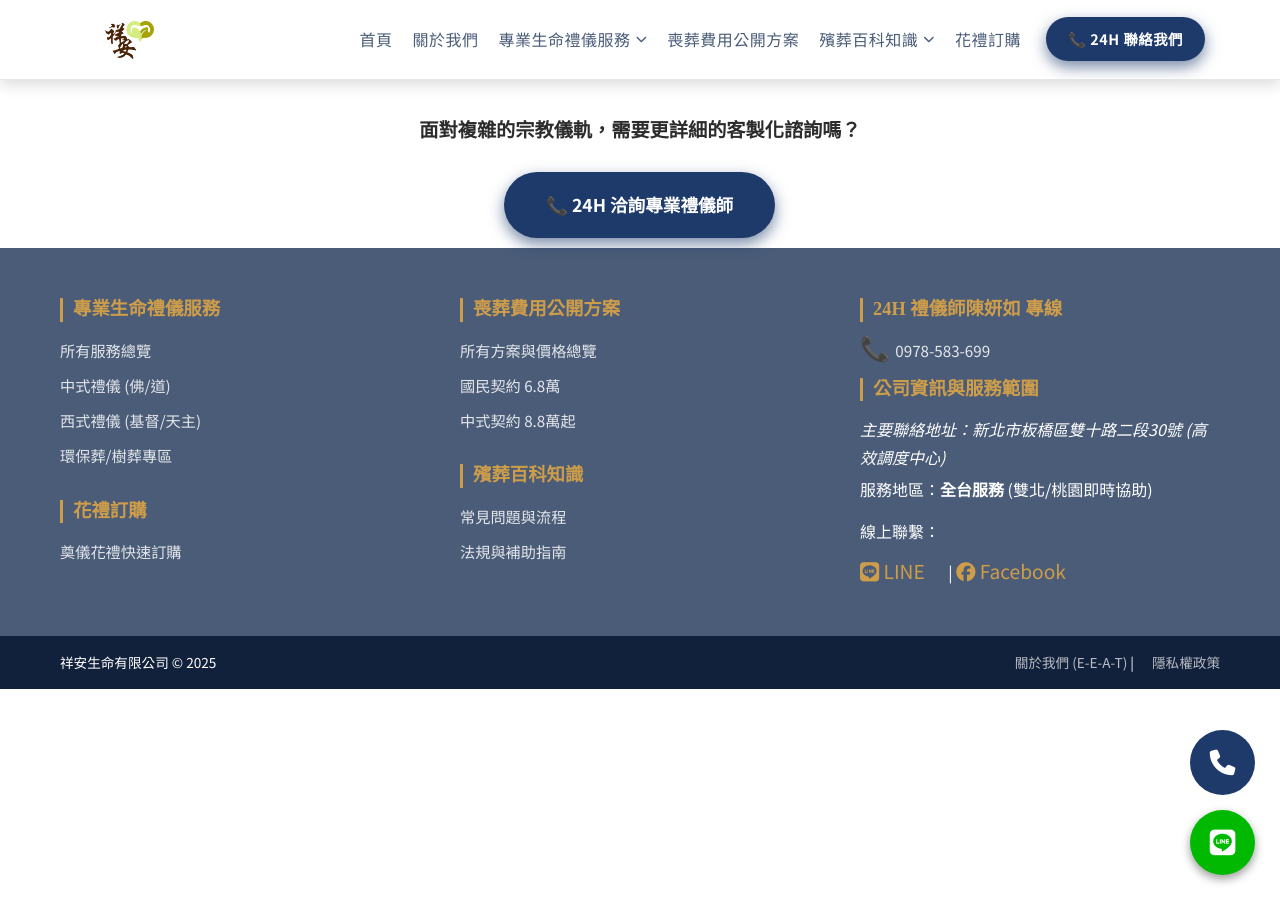
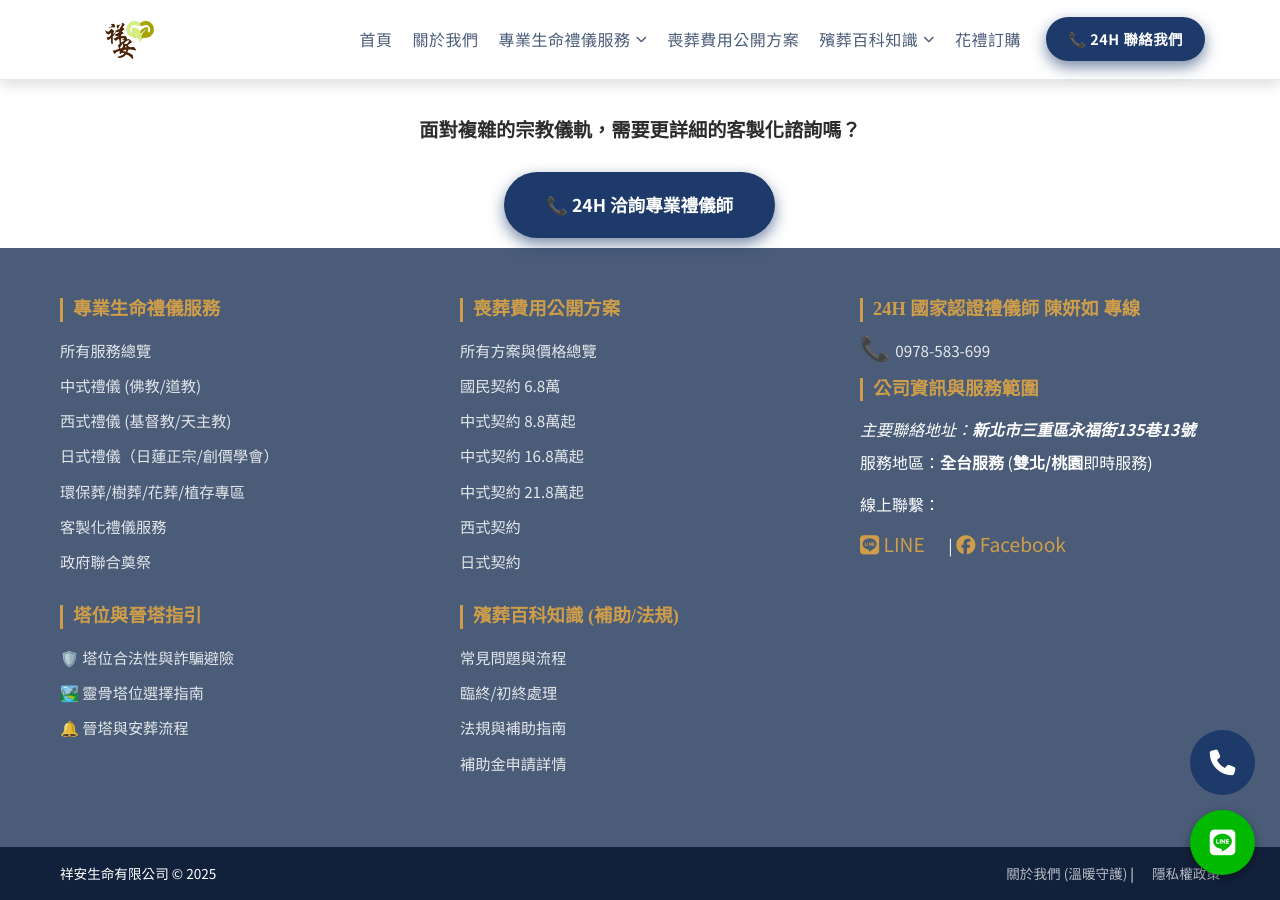
Before and after one commit to Shiangan/Shiangan, a Jekyll site: the page article-buddhist-taoist-compare.html, which Jekyll copies as it is, in a window 1280 px wide and 900 px high, scrolled down 5479 px. Built offline with Jekyll 4.4.1, drawn with Linux system fonts in a browser that asks for light colours; some web fonts are replaced.

Commit message:
Update article-buddhist-taoist-compare.html

```diff
--- a/article-buddhist-taoist-compare.html
+++ b/article-buddhist-taoist-compare.html
@@ -378,81 +378,95 @@
             <div class="footer-block footer-links">
                 <h4>專業生命禮儀服務</h4>
                 <ul>
-                    <li><a href="services.html">所有服務總覽</a></li>
-                    <li><a href="services.html#buddhist-taoist">中式禮儀 (佛/道)</a></li>
-                    <li><a href="services.html#Western-etiquette">西式禮儀 (基督/天主)</a></li>
-                    <li><a href="services.html#eco-burial">環保葬/樹葬專區</a></li>
+                    <li><a href="services.html" title="所有禮儀服務總覽">所有服務總覽</a></li>
+                    <li><a href="services.html#buddhist-taoist" title="中式佛/道教禮儀">中式禮儀 (佛教/道教)</a></li>
+                    <li><a href="services.html#western-etiquette" title="西式基督/天主教禮儀">西式禮儀 (基督教/天主教)</a></li>
+                    <li><a href="services.html#japanese-etiquette" title="日式宗教禮儀">日式禮儀（日蓮正宗/創價學會）</a></li>
+                    <li><a href="services.html#eco-burial" title="環保葬、樹葬專區">環保葬/樹葬/花葬/植存專區</a></li>
+                    <li><a href="services.html#customized-etiquette" title="榮民、特定習俗等客製化服務">客製化禮儀服務</a></li>
+                    <li><a href="services.html#special-together" title="聯合奠祭">政府聯合奠祭</a></li>
                 </ul>
 
-                <h4>花禮訂購</h4>
+                <h4> 塔位與晉塔指引 </h4>
                 <ul>
-                    <li><a href="order.html">奠儀花禮快速訂購</a></li>
+                    <li><a href="ta-wei-he-fa-xing-query-guide.html" title="塔位合法性與詐騙避險指南">🛡️ 塔位合法性與詐騙避險</a></li>
+                    <li><a href="ta-wei-choice-guide.html" title="靈骨塔位選擇指南">🏞️ 靈骨塔位選擇指南</a></li>
+                    <li><a href="jin-ta-process-details.html" title="圓滿晉塔與安葬流程詳解">🔔 晉塔與安葬流程</a></li>
                 </ul>
             </div>
 
             <div class="footer-block footer-links">
                 <h4>喪葬費用公開方案</h4>
                 <ul>
-                    <li><a href="plans.html">所有方案與價格總覽</a></li>
-                    <li><a href="plans.html#basic">國民契約 6.8萬</a></li>
-                    <li><a href="plans.html#eight-eight">中式契約 8.8萬起</a></li>
+                    <li><a href="plans.html" title="所有費用方案與價格總覽">所有方案與價格總覽</a></li>
+                    <li><a href="plans.html#basic" title="國民契約 6.8萬方案">國民契約 6.8萬</a></li>
+                    <li><a href="plans.html#eighty-eight" title="中式契約 8.8萬方案">中式契約 8.8萬起</a></li>
+                    <li><a href="plans.html#sixteen-eight" title="中式契約 16.8萬方案">中式契約 16.8萬起</a></li>
+                    <li><a href="plans.html#twenty-one-eight" title="中式契約 21.8萬方案">中式契約 21.8萬起</a></li>
+                    <li><a href="plans.html#west" title="西式契約方案">西式契約</a></li>
+                    <li><a href="plans.html#japen" title="日式契約方案">日式契約</a></li>
                 </ul>
 
-                <h4>殯葬百科知識</h4>
+                <h4>殯葬百科知識 (補助/法規)</h4>
                 <ul>
-                    <li><a href="blog.html">常見問題與流程</a></li>
-                    <li><a href="blog.html#law-guide">法規與補助指南</a></li>
+                    <li><a href="blog.html" title="所有常見問題與流程總覽">常見問題與流程</a></li>
+                    <li><a href="blog.html#first-step" title="臨終/初終處理指南">臨終/初終處理</a></li>
+                    <li><a href="blog.html#law-guide" title="殯葬法規與補助指南">法規與補助指南</a></li>
+                    <li><a href="blog.html#subsidy-details" title="勞保/國保/榮民喪葬補助詳情">補助金申請詳情</a></li>
                 </ul>
             </div>
 
             <div class="footer-block footer-contact" itemscope itemtype="https://schema.org/LocalBusiness">
-                <h4 style="margin-bottom: 5px;">24H 禮儀師陳妍如 專線</h4>
+                <h4 style="margin-bottom: 5px;">24H 國家認證禮儀師 陳妍如 專線</h4>
                 <p style="font-size: 1.5rem; color: var(--accent-color); margin-top: 0;">
-                    📞 <a href="tel:+886978583699" itemprop="telephone">0978-583-699</a>
+                    📞 <a href="tel:+886978583699" itemprop="telephone" title="點擊撥打 24小時緊急專線">0978-583-699</a>
+                    <meta itemprop="priceRange" content="$$$">
+                    <meta itemprop="openingHours" content="Mo-Su 00:00-23:59">
+                    <meta itemprop="areaServed" content="台灣全區">
                 </p>
 
                 <h4>公司資訊與服務範圍</h4>
                 <address itemprop="address" itemscope itemtype="https://schema.org/PostalAddress">
                     <p>
-                        主要聯絡地址：<span itemprop="streetAddress">新北市板橋區雙十路二段30號 (高效調度中心)</span>
+                        主要聯絡地址：<span itemprop="streetAddress"><strong>新北市三重區永福街135巷13號</strong></span>
+                        <meta itemprop="addressLocality" content="新北">
+                        <meta itemprop="addressRegion" content="台灣">
                     </p>
                 </address>
-                <p>服務地區：<strong itemprop="areaServed">全台服務</strong> (雙北/桃園即時協助)</p>
+                <p>服務地區：<strong itemprop="areaServed">全台服務</strong> (<strong>雙北/桃園</strong>即時服務)</p>
 
                 <p style="margin-top: 15px;">線上聯繫：</p>
                 <div class="footer-social-links">
-                    <a href="https://line.me/ti/p/@yourlineid" target="_blank" rel="noopener noreferrer external" title="LINE ID"><i class="fab fa-line"></i> LINE</a> |
-                    <a href="https://www.facebook.com/ShianganLife" target="_blank" rel="noopener noreferrer external" title="Facebook 粉絲專頁"><i class="fab fa-facebook"></i> Facebook</a>
+                    <a href="https://line.me/ti/p/@yourlineid" target="_blank" rel="noopener noreferrer nofollow" title="LINE ID 即時諮詢"><i class="fab fa-line" aria-hidden="true"></i> LINE</a> |
+                    <a href="https://www.facebook.com/ShianganLife" target="_blank" rel="noopener noreferrer nofollow" title="Facebook 粉絲專頁聯繫"><i class="fab fa-facebook" aria-hidden="true"></i> Facebook</a>
                 </div>
-                <meta itemprop="name" content="祥安生命有限公司">
-                <meta itemprop="url" content="https://24hour.台灣/Shiangan/">
-                <meta itemprop="email" content="service@shiangan.com.tw">
             </div>
         </div>
 
         <div class="footer-copyright">
             <div class="container">
-                <div class="footer-logo">祥安生命有限公司 © <span id="current-year">2025</span></div>
+                <div class="footer-logo text-line-container">
+                    <span class="fit-text-line" title="祥安生命有限公司版權所有">祥安生命有限公司 © <span id="current-year"></span></span>
+                </div>
                 <div class="footer-meta">
-                    <a href="about.html" rel="nofollow">關於我們 (E-E-A-T)</a> | <a href="privacy.html" rel="nofollow">隱私權政策</a>
+                     <a href="about.html#team" title="了解祥安的服務理念與團隊">關於我們 (溫暖守護)</a> | <a href="privacy.html" title="隱私權政策與聲明">隱私權政策</a>
                 </div>
             </div>
         </div>
     </footer>
 
-    <a href="#top" class="back-to-top" aria-label="返回頁面頂部"><i class="fas fa-chevron-up"></i></a>
-
-    <div class="floating-cta" aria-label="快速聯繫方式">
-        <a href="tel:+886978583699" title="24H 緊急電話諮詢" aria-label="24小時電話諮詢"><i class="fas fa-phone"></i></a>
-        <a href="https://line.me/ti/p/@yourlineid" target="_blank" rel="noopener noreferrer external" title="LINE 即時諮詢" aria-label="LINE 即時線上諮詢"><i class="fab fa-line"></i></a>
+    <div class="floating-cta" aria-label="緊急聯繫方式">
+        <a href="tel:+886978583699" title="24H 電話諮詢 0978-583-699"><i class="fas fa-phone" aria-hidden="true"></i></a>
+        <a href="https://line.me/ti/p/@yourlineid" target="_blank" rel="noopener noreferrer nofollow" title="LINE 即時諮詢"><i class="fab fa-line" aria-hidden="true"></i></a>
     </div>
 
     <script src="js/script.js" defer></script>
     <script>
-        // 確保 body class 移除和年份更新
-        document.addEventListener('DOMContentLoaded', function() {
-            document.body.classList.remove('js-loading');
-        });
+        document.body.classList.remove('js-loading');
+        // 確保 current-year 更新
+        document.getElementById('current-year').textContent = new Date().getFullYear();
     </script>
+    <script src="https://cdn.jsdelivr.net/npm/bootstrap@5.3.0/dist/js/bootstrap.bundle.min.js"></script>
+
 </body>
 </html>
```
